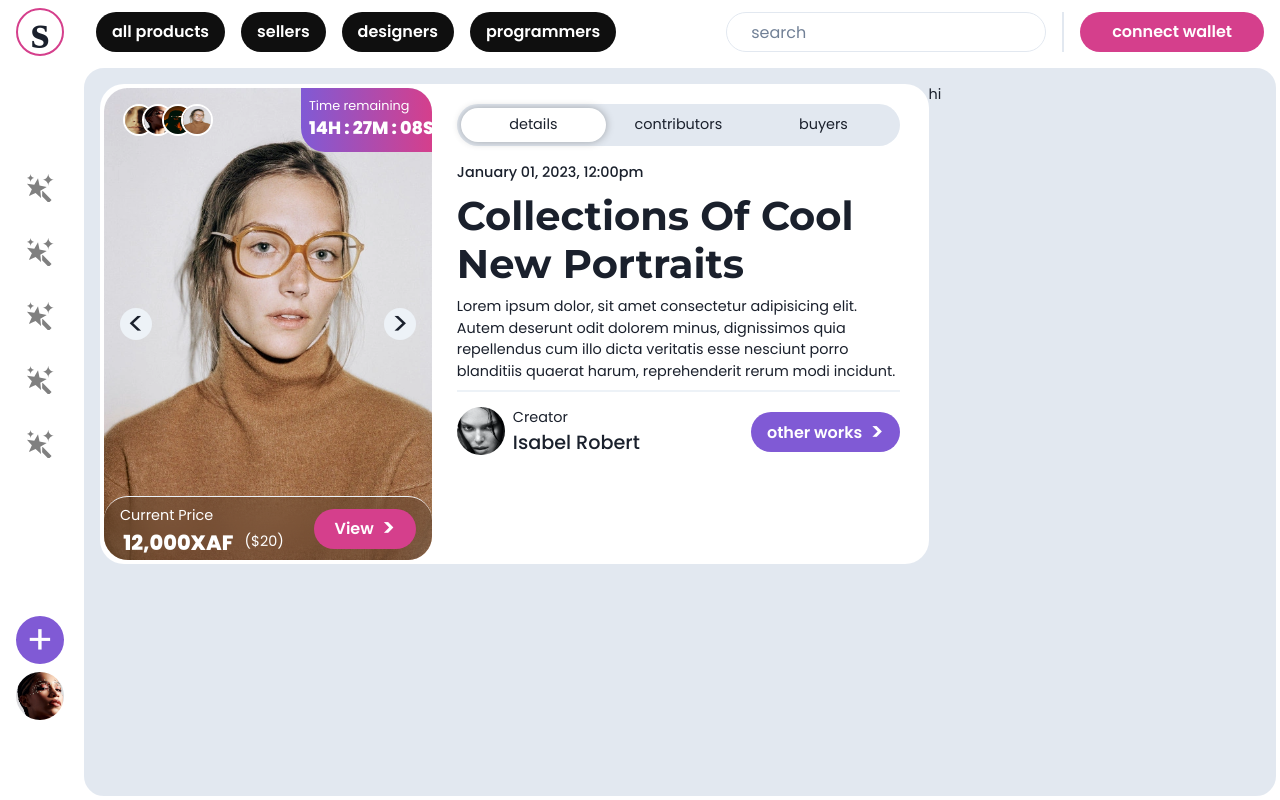
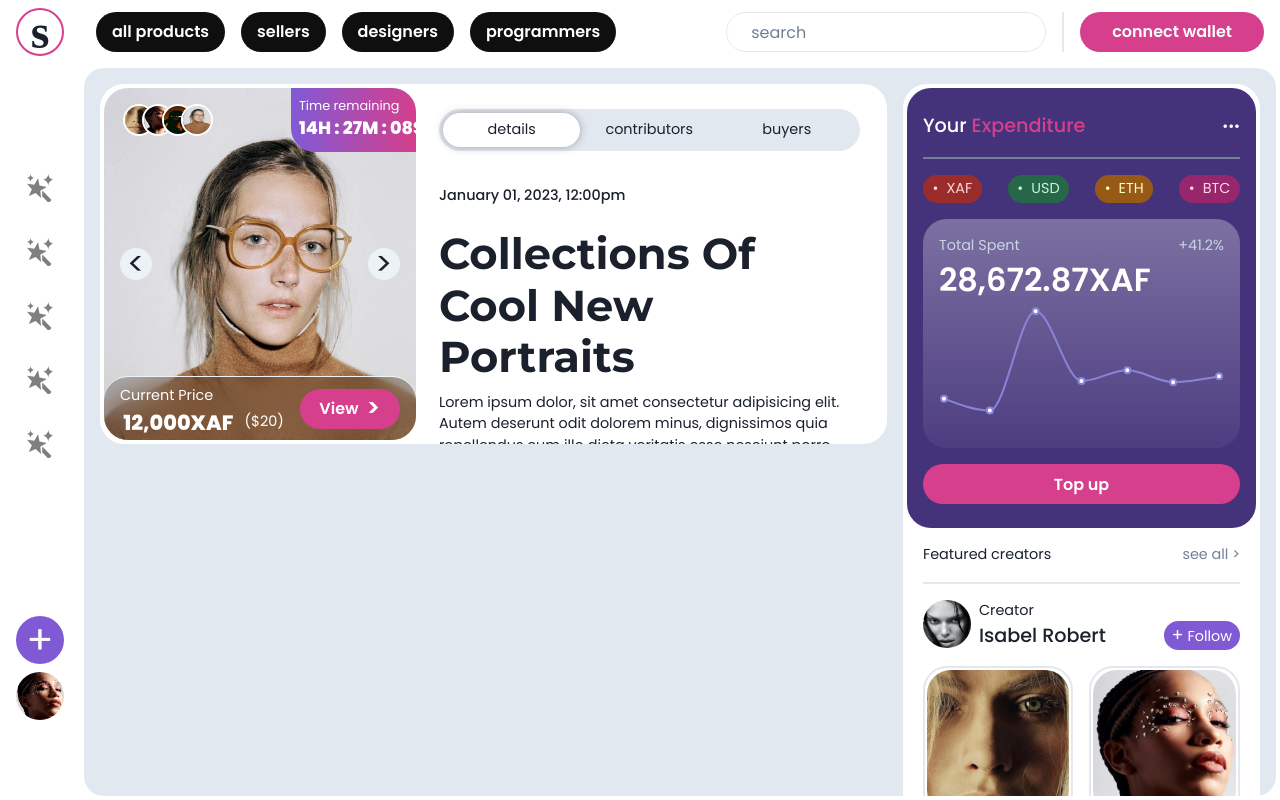
Before and after one commit to betroboomin/saas-and-blog-site, a React (Vite) app: page /dashboard in a window 1280 px wide. Built offline with nearby package versions, Linux system fonts and the light colour scheme; a web font is replaced by a local one.

Commit message:
the dashboard progress

```diff
--- a/package.json
+++ b/package.json
@@ -17,6 +17,7 @@
     "react": "^18.2.0",
     "react-dom": "^18.2.0",
     "react-router-dom": "^6.18.0",
+    "recharts": "^2.10.1",
     "scroll-carousel": "^1.2.7",
     "scroll-carousel-react": "^1.0.0"
   },
--- /dev/null
+++ b/src/Pages/auth/Components/creator.tsx
@@ -0,0 +1,21 @@
+import { Box, Flex, Image, Text } from '@chakra-ui/react'
+import React from 'react'
+
+type Props = {}
+
+const Creator = (props: Props) => {
+  return (
+    <Flex>
+  <Box h='3rem' w='3rem' rounded='full' overflow='hidden'>
+  <Image src='/imgs/woman6.webp' h='100%' w='100%' objectFit='cover'  />
+  </Box>
+  <Box pl='.5rem'>
+    <Text >Creator</Text>
+    <Text fontWeight='500' fontSize='1.2rem'>Isabel Robert</Text>
+
+  </Box>
+</Flex>
+  )
+}
+
+export default Creator
--- a/src/Pages/dashboard/components/sidebar.tsx
+++ b/src/Pages/dashboard/components/sidebar.tsx
@@ -1,7 +1,8 @@
 import { Flex, Img, Text } from '@chakra-ui/react'
 import React,{useState} from 'react'
-import MagicIcon from '../../../assets/Icons/MagicIcon'
+
 import { pink500, puple500 } from '../../../Component/Navbar'
+import MagicIcon from '../../../assets/icons/MagicIcon'
 
 // type Props = {
 //     // Icons: React.ReactNode
--- a/src/Pages/dashboard/layouts/index.tsx
+++ b/src/Pages/dashboard/layouts/index.tsx
@@ -1,7 +1,11 @@
 import { Box, Button, Flex, Grid, Heading, Image, Img, Text } from '@chakra-ui/react'
-import React, { useState } from 'react'
+import React, { useState,PureComponent } from 'react'
+import { LineChart, Line, XAxis, YAxis, CartesianGrid, Tooltip, Legend, ResponsiveContainer } from 'recharts';
+
 import { pink500, puple500 } from '../../../Component/Navbar'
 import { color } from 'framer-motion'
+import Creator from '../../auth/Components/creator';
+import MagicIcon from '../../../assets/icons/MagicIcon';
 
 // type Props = {}
 
@@ -15,7 +19,7 @@ setToggleClick(index)
   return (
     <Grid width='100%' gridTemplateColumns='2.5fr 1fr'>
         <Box >
-<Flex bgColor='white' style={{ height:'60vh' }} p='4px' rounded='1.5rem' overflow={'hidden'}>
+<Flex bgColor='white' style={{ height:'45vh' }} p='4px' rounded='1.5rem' overflow={'hidden'}>
 <Box display='flex' flexDir='column' justifyContent='space-between' h={'100%'} w='40%' rounded='1.5rem' overflow='hidden' bgImage='/imgs/woman3.webp' bgPosition='top' bgSize='cover' bgRepeat='no-repeat' >
   <Flex h='4rem' justifyContent='space-between'>
 
@@ -80,7 +84,7 @@ Current Price
 </Box>
 <Flex  width='60%' flexDir='column' alignItems='center'>
   <Flex flexDir='column' alignItems='center' w='90%'>
-  <Flex my='1rem' bgColor='red' backgroundColor='gray.200' width='100%' p='4px' rounded='full' >
+  <Flex my='5%' bgColor='red' backgroundColor='gray.200' width='100%' p='4px' rounded='full' >
     {
       toggleItems.map((item,i)=>(
         <Flex cursor={'pointer'} key={item} onClick={()=>handleToggle(i)} flex={1} py={".4rem"}  alignItems='center' justifyContent='center' rounded='full'
@@ -94,27 +98,19 @@ Current Price
     }
 
   </Flex>
-  <Flex width='100%' fontWeight='500'>
+  <Flex width='100%' fontWeight='500' mt='3%'>
     January 01, 2023, 12:00pm
   </Flex>
-  <Heading textTransform='capitalize' fontSize='2.5rem' fontFamily='montserrat' width='100%' mt='.5rem' fontWeight='700'>
+  <Heading textTransform='capitalize' fontSize='300%' fontFamily='montserrat' width='100%' mt='5%' fontWeight='700'>
     collections of cool new portraits
   </Heading>
-  <Text mt='.5rem'>
+  <Text my='2%
+  ' fontSize={{base:"", md:"" , lg:"3rem" , xl:'1rem', xxl:'3rem'}}>
     Lorem ipsum dolor, sit amet consectetur adipisicing elit. Autem deserunt odit dolorem minus, dignissimos quia repellendus cum illo dicta veritatis esse nesciunt porro blanditiis quaerat harum, reprehenderit rerum modi incidunt.
   </Text>
-  <Box bgColor={'gray.100'} h='2px' w='100%' mt='.5rem' />
-  <Flex alignItems='center' justifyContent='space-between' h='4rem' w='100%' mt='.5rem' py='.3rem' >
-<Flex>
-  <Box h='3rem' w='3rem' rounded='full' overflow='hidden'>
-  <Image src='/imgs/woman6.webp' h='100%' w='100%' objectFit='cover'  />
-  </Box>
-  <Box pl='.5rem'>
-    <Text >Creator</Text>
-    <Text fontWeight='500' fontSize='1.2rem'>Isabel Robert</Text>
-
-  </Box>
-</Flex>
+  <Box bgColor={'gray.100'} h='2px' w='100%' mt='1%' />
+  <Flex alignItems='center' justifyContent='space-between' h='4rem' w='100%' mt='1%' py='.3rem' >
+<Creator />
 <Button gap='.5rem' alignItems='center' rounded='full' color='white' bgColor={`${puple500}`}>
   other works <Text fontSize='1.5rem'>{'>'}</Text>
 </Button>
@@ -138,12 +134,149 @@ Current Price
 
 
 
-        <Box>
-hi
+        <Box pl='1rem' >
+<Box bgColor='white' h='100%' rounded='1.5rem' p='4px' overflowY='auto' style={{scrollbarWidth:'none'}}>
+  <Box bgColor='purple.800' color='white' rounded='1.5rem' px='1rem' py='.5rem' >
+<Flex alignItems='center'  justifyContent='space-between'>
+  <Text fontSize='1.2rem' fontWeight='500' py='1rem'>
+    Your <span style={{color:`${pink500}`}}>Expenditure</span>
+  </Text>
+  <Text>
+  •••
+  </Text>
+</Flex>
+<Box height='2px' w='100%' bgColor='gray.500' mb='1rem'/>
+<Flex justifyContent='space-between'>
+  {
+    currency.map((item,i)=>(
+<Flex key={i} gap='.5rem' boxShadow={`0px 0px 10px 5px ${item.color}` } bg={item.bgcColor} color={item.color} p='.2rem .6rem' rounded='full'>
+  • <Text>{item.name}</Text>
+  </Flex>
+    ))
+  }
+
+</Flex>
+<Flex py='1rem' bg={'linear-gradient(rgba(255,255,255,0.3),rgba(255,255,255,0.05))'} px='1rem' rounded='1.5rem' mt='1rem' flexDir='column'>
+<Flex color='gray.300' justifyContent='space-between' width='100%' >
+  <Text>
+    Total Spent
+  </Text>
+  <Box>
+    <Text>
+      +41.2%
+    </Text>
+  </Box>
+</Flex>
+<Flex fontSize='2rem' fontWeight='600'>
+  28,672.87XAF
+</Flex>
+<Flex h='8rem'>
+<ResponsiveContainer width="100%" height="100%">
+        <LineChart width={300} height={100} data={data}>
+          <Line type="monotone" dataKey="pv" stroke="#8884d8" strokeWidth={2} />
+        </LineChart>
+      </ResponsiveContainer>
+</Flex>
+
+
+
+</Flex>
+<Button w='100%' mt='1rem' color='white' bgColor={`${pink500}`}  rounded='full' mb='1rem'>
+  Top up
+</Button>
+
+  </Box>
+  <Flex width='100%' justifyContent='space-between' mt='1rem' px='1rem'>
+    <Text>
+      Featured creators
+    </Text>
+    <Text color='gray.500'>
+     { 'see all >'}
+    </Text>
+  </Flex>
+  <Box px='1rem' my='1rem'>
+  <Flex h='2px' w='100%' bgColor='gray.200'/>
+  </Box>
+
+  <Flex mt='1rem' px='1rem' alignItems='end' justifyContent='space-between'>
+  <Creator />
+  <Flex bgColor={`${puple500}`} p='.1rem .5rem' rounded='full' color='white'>
+    <Text><span style={{ fontSize:'1.1rem'}}>+</span> Follow</Text>
+  </Flex>
+  </Flex>
+
+  <Flex width='100%' mt='1rem' px='1rem' gap=' 1rem'>
+    {
+      userImage.slice(0,2).map((item)=>(
+        <Box key={item} w='50%' rounded='1.5rem' border='2px' borderColor='gray.200' overflow='hidden' p='2px' >
+        <Box width={'100%'} rounded='1.5rem' height='9rem' overflow='hidden'>
+        <Image objectFit='cover' objectPosition='top' src={item} h='100%' w='100%'  />
+        </Box>
+        <Text px='.5rem' mt='.5rem' fontWeight='500'>
+          Melissa Portrait
+        </Text>
+        <Flex px='.5rem' mt='.5rem' gap='.5rem' alignItems='center' mb='.5rem'>
+          <Flex alignItems='center' justifyContent='center' rounded='full' h='2rem' w='2rem' bgColor='purple.200' >
+            <MagicIcon width='50%' height='50%'/>
+          </Flex>
+          <Text fontWeight='600' fontSize='1.2rem'>
+            6000XAF
+          </Text>
+        </Flex>
+
+      </Box>
+
+      ))
+    }
+
+  </Flex>
+  <Flex width='100%' justifyContent='space-between' mt='1.5rem' px='1rem'>
+    <Text>
+     History
+    </Text>
+    <Text color='gray.500'>
+     { 'see all >'}
+    </Text>
+  </Flex>
+  <Flex mt='1rem'>
+<Creator />
+  </Flex>
+  <Flex mt='1rem'>
+<Creator />
+  </Flex>
+  <Flex mt='1rem'>
+<Creator />
+  </Flex>
+
+</Box>
         </Box>
     </Grid>
   )
 }
+
+const currency = [
+  {
+    name: "XAF",
+    color: "red.100",
+    bgcColor: "red.700",
+  },
+  {
+    name: "USD",
+    color: "green.100",
+    bgcColor: "green.700",
+  },
+  {
+    name: "ETH",
+    color: "yellow.100",
+    bgcColor: "yellow.700",
+  },
+  {
+    name: "BTC",
+    color: "pink.100",
+    bgcColor: "pink.700",
+  },
+];
+
 
 const userImage = [
   "/imgs/woman.webp",
@@ -152,6 +285,49 @@ const userImage = [
   "/imgs/woman3.webp",
 ]
 const toggleItems = ["details", "contributors", "buyers"];
-
+const data = [
+  {
+    name: 'Page A',
+    uv: 4000,
+    pv: 2400,
+    amt: 2400,
+  },
+  {
+    name: 'Page B',
+    uv: 3000,
+    pv: 1398,
+    amt: 2210,
+  },
+  {
+    name: 'Page C',
+    uv: 2000,
+    pv: 9800,
+    amt: 2290,
+  },
+  {
+    name: 'Page D',
+    uv: 2780,
+    pv: 3908,
+    amt: 2000,
+  },
+  {
+    name: 'Page E',
+    uv: 1890,
+    pv: 4800,
+    amt: 2181,
+  },
+  {
+    name: 'Page F',
+    uv: 2390,
+    pv: 3800,
+    amt: 2500,
+  },
+  {
+    name: 'Page G',
+    uv: 3490,
+    pv: 4300,
+    amt: 2100,
+  },
+];
 
 export default DashLayout
--- a/src/Pages/home/Home.tsx
+++ b/src/Pages/home/Home.tsx
@@ -8,7 +8,8 @@ import CardOverLay from "../../Component/cardOverLay";
 import Container from "../../Layouts/Container";
 import LargeCard from "./components/LargeCard";
 import ScrollCarousel from 'scroll-carousel-react';
-import MagicIcon from "../../assets/Icons/MagicIcon";
+import MagicIcon from "../../assets/icons/MagicIcon";
+
 
 // type Props = {}
 
```
Also changed, not shown: src/Component/Navbar.tsx (+5 -3 lines), 1 other file (tests, documents, lock files or other folders).
